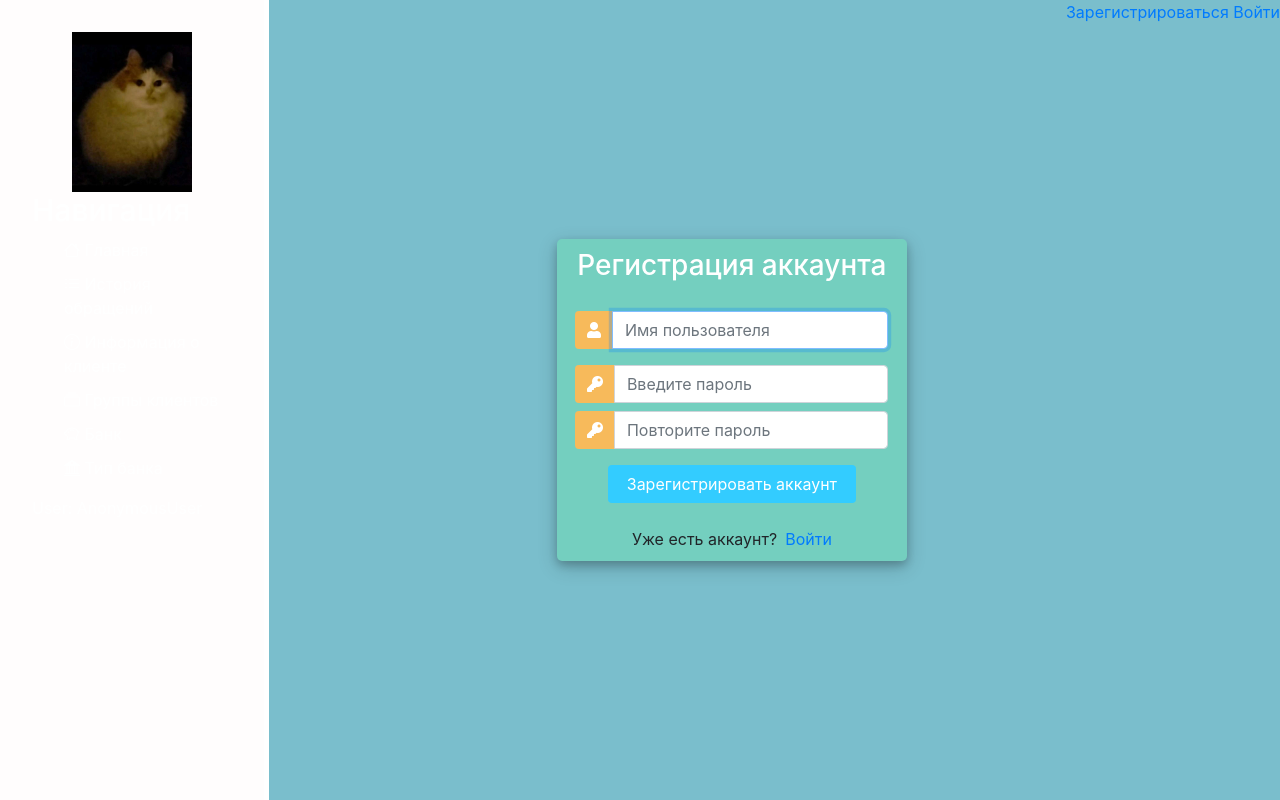
After one commit to iamzimin/Professional-application-development, a Django app: page /registration in a window 1280 px wide. The commit adds this page. Run offline with Django 4.2, Linux system fonts and the light colour scheme; some libraries are stand-ins or nearby versions.

Commit message:
added reg field

```diff
--- a/lab7/DjangoProject/main/forms.py
+++ b/lab7/DjangoProject/main/forms.py
@@ -1,5 +1,8 @@
 from django.forms import ModelForm
 from .models import *
+from django.contrib.auth.forms import UserCreationForm
+from django.contrib.auth.models import User
+from django import forms
 
 # TODO мб нужно на английском
 class CallHistoryForm(ModelForm):
@@ -75,3 +78,9 @@ class BankTypeForm(ModelForm):
     @staticmethod
     def clone_for_edit(istans):
         return BankTypeForm(instance=istans)
+
+
+class CreateUserForm(UserCreationForm):
+    class Meta:
+        model = User
+        fields = ['username', 'password1', 'password2']
--- a/lab7/DjangoProject/main/static/main/css/main.css
+++ b/lab7/DjangoProject/main/static/main/css/main.css
@@ -115,3 +115,8 @@ table td {
 .form {
     text-align: center
 }
+
+.reg_log {
+    position: absolute;
+    right: 0px;
+}
--- a/lab7/DjangoProject/main/templates/main/layout.html
+++ b/lab7/DjangoProject/main/templates/main/layout.html
@@ -24,9 +24,20 @@
             <a href="{% url 'table_show' 3 %}"> <li><i class="bi bi-piggy-bank"></i> Банк</li> </a>
             <a href="{% url 'table_show' 4 %}"> <li><i class="bi bi-bank2"></i> Тип банка</li> </a>
         </ul>
+        <div>User: {{user}}</div>
     </aside>
+    <main style="height: 100%">
+        {% if user.is_authenticated %}
+        <div class="reg_log">
+            <a href="{% url 'logout' %}">Выйти</a>
+        </div>
+        {% else %}
+        <div class="reg_log">
+            <a href="{% url 'registration' %}">Зарегистрироваться</a>
+            <a href="{% url 'login' %}">Войти</a>
+        </div>
+        {% endif %}
 
-    <main>
         {% block content %}
         {% endblock %}
     </main>
--- /dev/null
+++ b/lab7/DjangoProject/main/templates/main/registration.html
@@ -0,0 +1,129 @@
+{% extends 'main/layout.html' %}
+{% load static %}
+
+{% block title %}Лаба 7{% endblock %}
+
+{% block content %}
+<head>
+	<title>Login</title>
+	<link rel="stylesheet" href="https://stackpath.bootstrapcdn.com/bootstrap/4.1.3/css/bootstrap.min.css" integrity="sha384-MCw98/SFnGE8fJT3GXwEOngsV7Zt27NXFoaoApmYm81iuXoPkFOJwJ8ERdknLPMO" crossorigin="anonymous">
+	<script src="https://ajax.googleapis.com/ajax/libs/jquery/3.3.1/jquery.min.js"></script>
+	<link rel="stylesheet" href="https://use.fontawesome.com/releases/v5.6.1/css/all.css" integrity="sha384-gfdkjb5BdAXd+lj+gudLWI+BXq4IuLW5IT+brZEZsLFm++aCMlF1V92rMkPaX4PP" crossorigin="anonymous">
+
+	<style>
+		body,
+		html {
+			margin: 0;
+			padding: 0;
+			height: 100%;
+			background: #7abecc !important;
+		}
+		.user_card {
+			width: 350px;
+			margin-top: auto;
+			margin-bottom: auto;
+			background: #74cfbf;
+			position: relative;
+			display: flex;
+			justify-content: center;
+			flex-direction: column;
+			padding: 10px;
+			box-shadow: 0 4px 8px 0 rgba(0, 0, 0, 0.2), 0 6px 20px 0 rgba(0, 0, 0, 0.19);
+			-webkit-box-shadow: 0 4px 8px 0 rgba(0, 0, 0, 0.2), 0 6px 20px 0 rgba(0, 0, 0, 0.19);
+			-moz-box-shadow: 0 4px 8px 0 rgba(0, 0, 0, 0.2), 0 6px 20px 0 rgba(0, 0, 0, 0.19);
+			border-radius: 5px;
+		}
+
+		.form_container {
+			margin-top: 20px;
+		}
+
+		#form-title{
+			color: #fff;
+		}
+		.login_btn {
+			width: 100%;
+			background: #33ccff !important;
+			color: white !important;
+		}
+		.login_btn:focus {
+			box-shadow: none !important;
+			outline: 0px !important;
+		}
+		.login_container {
+			padding: 0 2rem;
+		}
+		.input-group-text {
+			background: #f7ba5b !important;
+			color: white !important;
+			border: 0 !important;
+			border-radius: 0.25rem 0 0 0.25rem !important;
+		}
+		.input_user,
+		.input_pass:focus {
+			box-shadow: none !important;
+			outline: 0px !important;
+		}
+
+	</style>
+
+</head>
+<body>
+	<div class="container h-100">
+		<div class="d-flex justify-content-center h-100">
+			<div class="user_card">
+				<div class="d-flex justify-content-center">
+					<h3 id="form-title">Регистрация аккаунта</h3>
+				</div>
+				<div class="d-flex justify-content-center form_container">
+
+					<form method="POST" action="">
+                        {% csrf_token %}
+						<div class="input-group mb-3">
+							<div class="input-group-append">
+								<span class="input-group-text"><i class="fas fa-user"></i></span>
+							</div>
+                        {{form.username}}
+						</div>
+						<div class="input-group mb-2">
+							<div class="input-group-append">
+								<span class="input-group-text"><i class="fas fa-key"></i></span>
+							</div>
+                        {{form.password1}}
+						</div>
+						<div class="input-group mb-2">
+							<div class="input-group-append">
+								<span class="input-group-text"><i class="fas fa-key"></i></span>
+							</div>
+                        {{form.password2}}
+						</div>
+
+				   		<div class="d-flex justify-content-center mt-3 login_container">
+				 			<input class="btn login_btn" type="submit" value="Зарегистрировать аккаунт">
+				   		</div>
+					</form>
+				</div>
+
+				<div class="mt-4">
+					<div class="d-flex justify-content-center links">
+						Уже есть аккаунт? <a href="{% url 'login' %}" class="ml-2">Войти</a>
+					</div>
+				</div>
+			</div>
+		</div>
+	</div>
+	<script>
+
+		var form_fields = document.getElementsByTagName('input')
+		form_fields[1].placeholder='Имя пользователя';
+		form_fields[2].placeholder='Введите пароль';
+		form_fields[3].placeholder='Повторите пароль';
+
+
+		for (var field in form_fields){
+			form_fields[field].className += ' form-control'
+		}
+	</script>
+</body>
+
+{% endblock %}
--- a/lab7/DjangoProject/main/urls.py
+++ b/lab7/DjangoProject/main/urls.py
@@ -1,9 +1,12 @@
-from django.urls import path
+from django.urls import path, include
 from . import views
 
 urlpatterns = [
     path('', views.index, name='home'),
     path('main', views.main, name='home'),
     path('table_show/<int:idx>', views.table_view, name='table_show'),
-    path('table_change/<int:idx>/<int:el>/<command>', views.table_change, name='table_change')
+    path('table_change/<int:idx>/<int:el>/<command>', views.table_change, name='table_change'),
+    path('login', views.login, name='login'),
+    path('registration', views.registration, name='registration'),
+    path('logout', include('django.contrib.auth.urls'), name='logout')
 ]
--- a/lab7/DjangoProject/main/views.py
+++ b/lab7/DjangoProject/main/views.py
@@ -1,6 +1,8 @@
+from django.contrib.auth.forms import UserCreationForm, AuthenticationForm
 from django.http import HttpResponse
 from django.shortcuts import render, redirect
 from django.template.defaulttags import url
+from django.contrib.auth.forms import UserCreationForm
 
 from .models import *
 from .forms import *
@@ -72,7 +74,7 @@ def table_change(request, idx, el, command):
         model[idx].objects.filter(id=el).delete()
         return redirect('table_show', idx)
 
-    return render(request, "main/table_change.html", {
+    return render(request, "main/form.html", {
         'form': form,
         'names': model[idx].names,
         'error': error})
@@ -93,7 +95,7 @@ def table_change(request, idx, el, command):
     #             return redirect('/table_show/' + str(idx))
     #         else:
     #             error = "Данные введены неправильно"
-    #             return render(request, 'main/table_change.html',
+    #             return render(request, 'main/form.html',
     #                           {'form': form, 'names': model[idx].names, 'error': error})
     #     form = forms[idx].clone_for_edit(model[idx].objects.filter(id=el)[0])
     #
@@ -105,8 +107,30 @@ def table_change(request, idx, el, command):
     #             return redirect('/table_show/' + str(idx))
     #         else:
     #             error = "Данные введены неправильно"
-    #             return render(request, 'main/table_change.html',
+    #             return render(request, 'main/form.html',
     #                           {'form': form, 'names': model[idx].names, 'error': error})
     #
-    # return render(request, 'main/table_change.html',
+    # return render(request, 'main/form.html',
     #               {'form': form, 'names': model[idx].names, 'error': error})
+
+
+def login(request):
+    form_class = AuthenticationForm
+    return render(request, 'main/form.html',
+                  {'form': form_class, 'names': ['as', 'Логин', 'Пароль', 'sdf'], 'error': ''})
+
+
+def registration(request):
+    form = CreateUserForm
+    if request.method == 'POST':
+        form = CreateUserForm(request.POST)
+        if form.is_valid():
+            form.save()
+    context = {
+        'form': form
+    }
+    return render(request, 'main/registration.html', context)
+
+
+def logout(request):
+    return redirect('')
```
Also changed, not shown: lab7/DjangoProject/main/models.py (+18 -0 lines), lab7/DjangoProject/main/templates/main/login.html (added, +12 -0 lines), lab7/DjangoProject/db.sqlite3, lab7/DjangoProject/main/templates/main/form.html (renamed from lab7/DjangoProject/main/templates/main/table_change.html).
